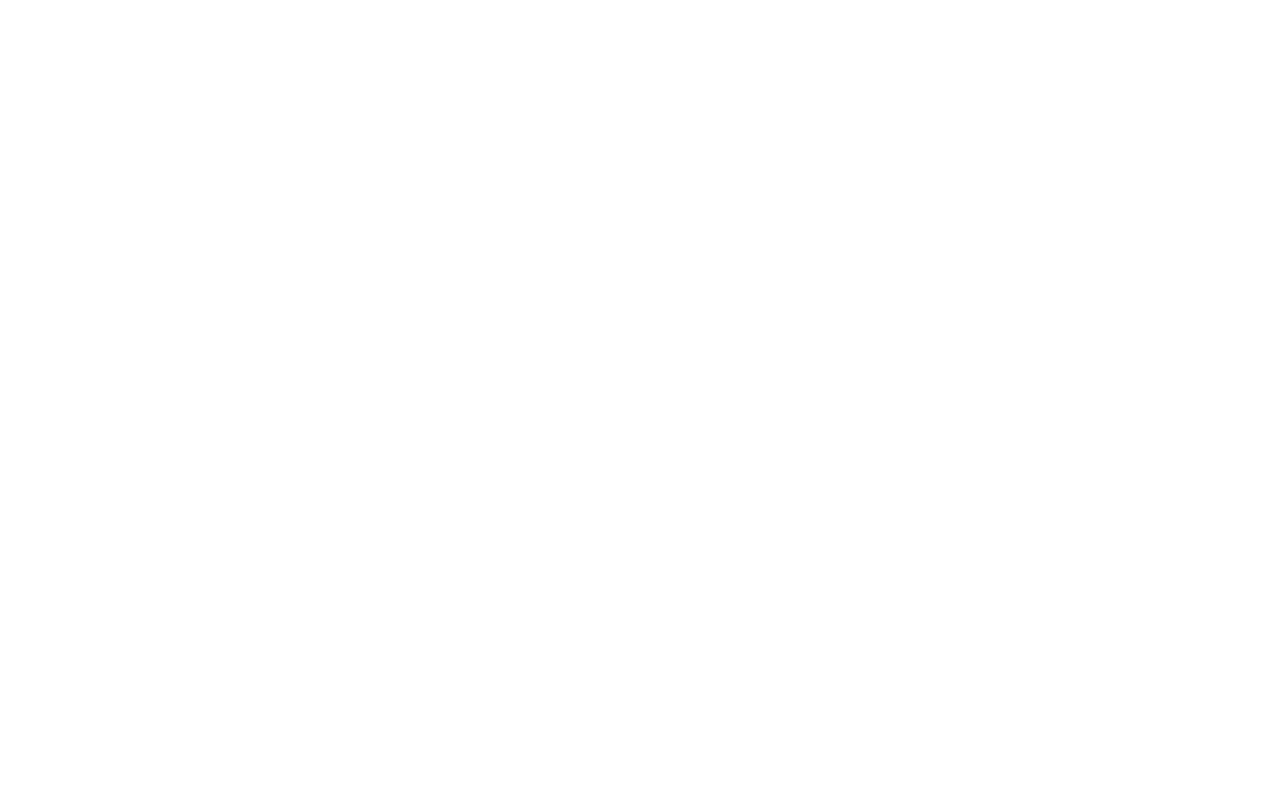
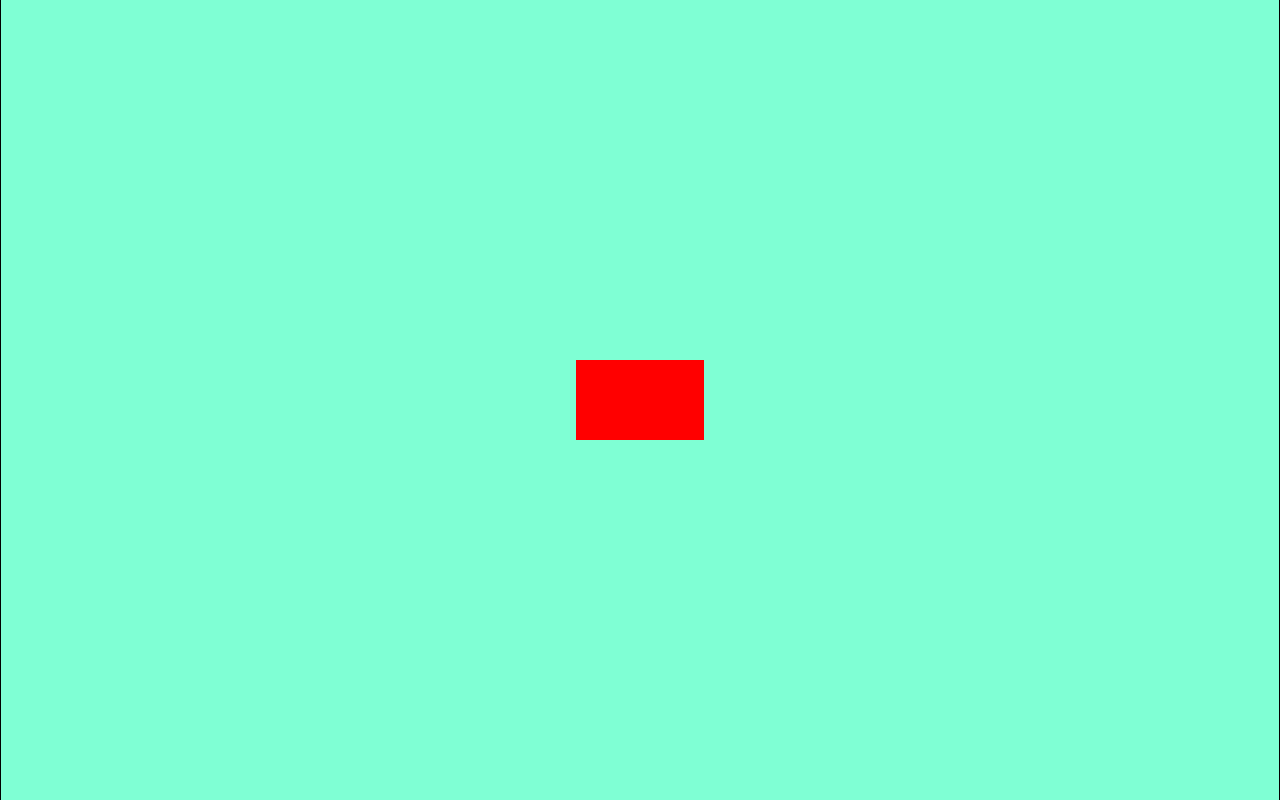
Before and after one commit to Lenoms/puzzles-v4, a React (Create React App) app: page / in a window 1280 px wide. Built offline with nearby package versions, Linux system fonts and the light colour scheme.

Commit message:
Setup: Make level container which counters user zooming.

```diff
--- a/public/index.html
+++ b/public/index.html
@@ -3,7 +3,10 @@
   <head>
     <meta charset="utf-8" />
     <link rel="icon" href="%PUBLIC_URL%/favicon.ico" />
-    <meta name="viewport" content="width=device-width, initial-scale=1" />
+    <meta
+      name="viewport"
+      content="width=device-width, initial-scale=1, viewport-fit=cover"
+    />
     <meta name="theme-color" content="#000000" />
     <meta
       name="description"
--- a/src/App.css
+++ b/src/App.css
@@ -1,3 +1,13 @@
 .App {
-  text-align: center;
+  height: 100vh;
+  width: 100vw;
+  display: flex;
+  justify-content: center;
+  align-items: center;
+  background-color: whitesmoke;
+  overflow: hidden;
 }
+
+.app-level-container {
+  border: 1px solid black;
+}
--- a/src/App.js
+++ b/src/App.js
@@ -1,7 +1,21 @@
+import { useEffect } from "react";
 import "./App.css";
+import One from "./Levels/1/One";
 
 function App() {
-  return <div className="App"></div>;
+  return (
+    <div className="App">
+      <div
+        className="app-level-container"
+        style={{
+          width: `${window.innerWidth}px`,
+          height: `${window.innerHeight}px`,
+        }}
+      >
+        <One />
+      </div>
+    </div>
+  );
 }
 
 export default App;
--- /dev/null
+++ b/src/Levels/1/One.css
@@ -0,0 +1,14 @@
+.level-1-div {
+    height: 100%;
+    width: 100%;
+    background-color: aquamarine;
+    display: flex;
+    align-items: center;
+    justify-content: center;
+}
+
+.level-1-container {
+    height: 10%;
+    width: 10%;
+    background-color: red;
+}
--- /dev/null
+++ b/src/Levels/1/One.js
@@ -0,0 +1,11 @@
+import "./One.css";
+
+function One() {
+  return (
+    <div className="level-1-div">
+      <div className="level-1-container"></div>
+    </div>
+  );
+}
+
+export default One;
```
